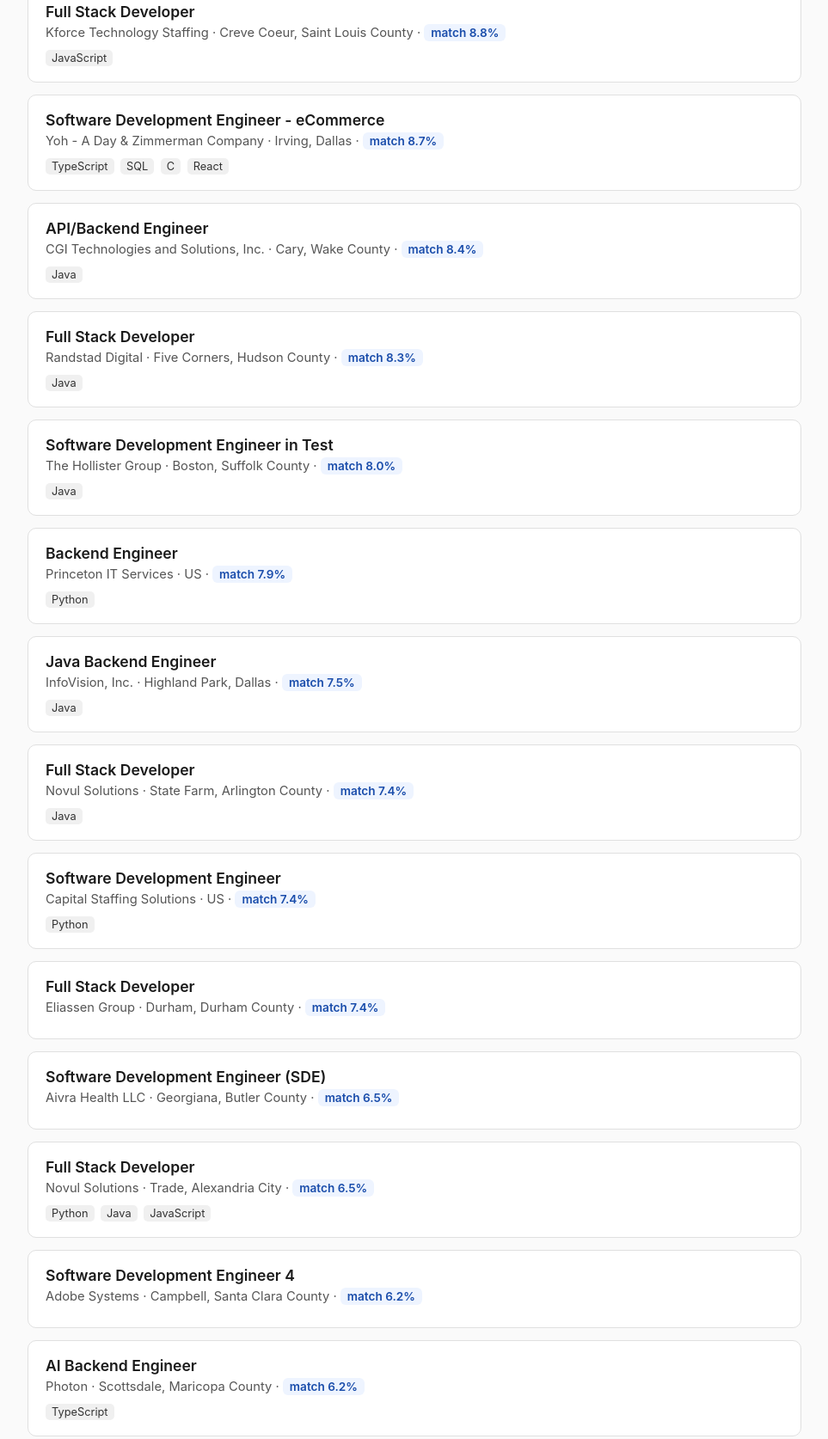
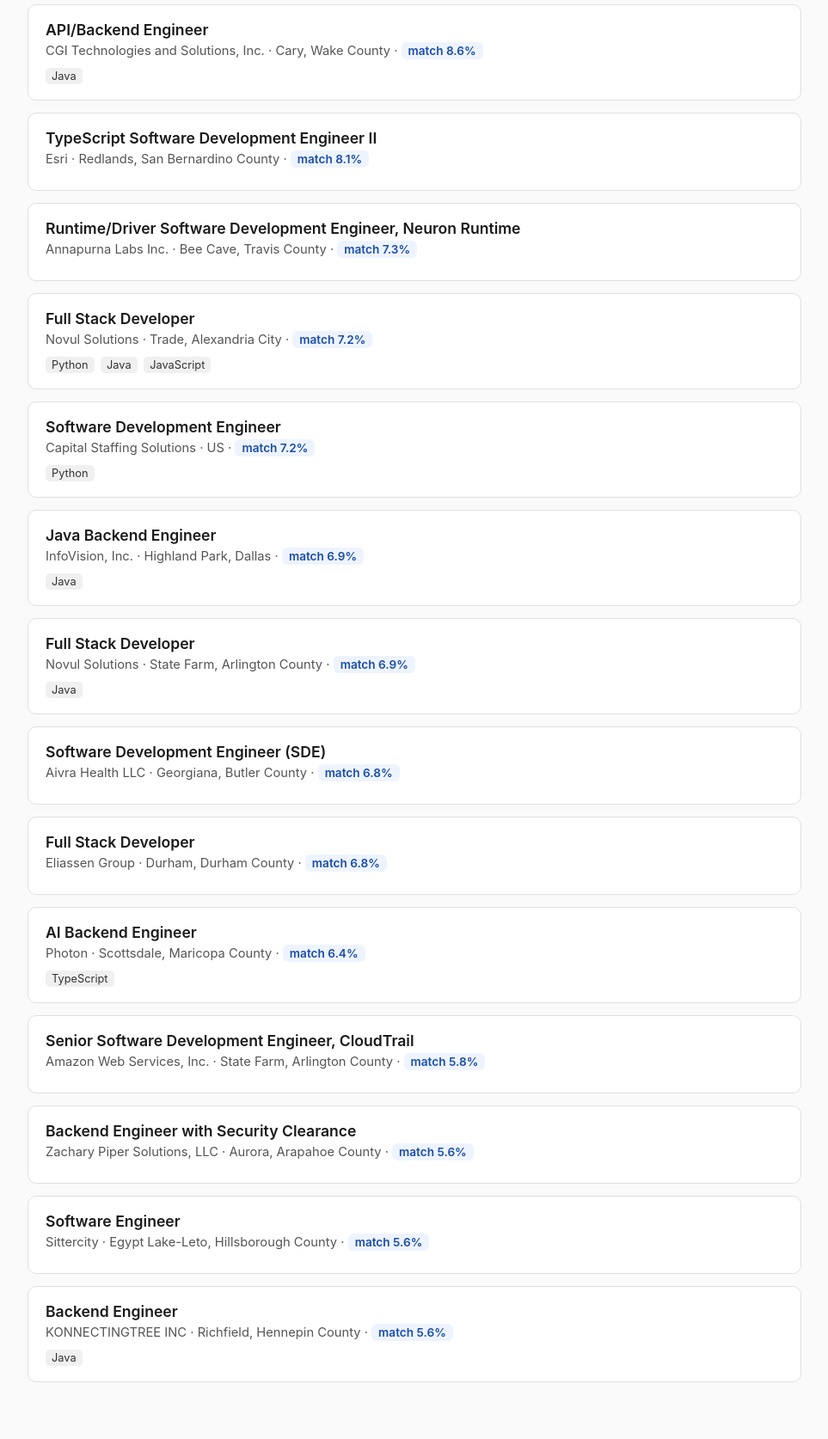
Before and after one commit to philipIsmail/job-matcher, a plain HTML site: page docs/index.html in a window 1280 px wide. Shown: the part 869-2543 px from the top of the page at 86% size, without its empty margins (158-1121 px from the left). After the commit the page ends 2517 px from the top, so only its background shows below. Drawn offline with Linux system fonts and the light colour scheme.

Commit message:
Update daily job matches

```diff
--- a/docs/index.html
+++ b/docs/index.html
@@ -25,14 +25,14 @@
 </head>
 <body>
   <h1>Daily Job Matches</h1>
-  <div class="updated">Last updated: 2026-11-21 18:39 UTC · 20 jobs ranked</div>
+  <div class="updated">Last updated: 2026-11-22 18:59 UTC · 20 jobs ranked</div>
 
 
 
     <div class="job">
-      <div class="job-title"><a href="https://www.adzuna.com/land/ad/5970449937?se=GNrB7Nrl8RGK1Jozpv_WtA&utm_medium=api&utm_source=84fd4a8d&v=95C72A89E2C11DF9C3A88D6E769C33A5A5CCA6DC" target="_blank">Backend Engineer</a></div>
+      <div class="job-title"><a href="https://www.adzuna.com/land/ad/5970449937?se=7AtV4abm8RGOiPGHRQ0qgg&utm_medium=api&utm_source=84fd4a8d&v=95C72A89E2C11DF9C3A88D6E769C33A5A5CCA6DC" target="_blank">Backend Engineer</a></div>
       <div class="job-meta">LanceSoft Inc. &middot; US
-        &middot; <span class="score">match 14.2%</span>
+        &middot; <span class="score">match 13.1%</span>
       </div>
 
       <div class="skills">
@@ -46,9 +46,9 @@
     </div>
 
     <div class="job">
-      <div class="job-title"><a href="https://www.adzuna.com/land/ad/5814187240?se=GNrB7Nrl8RGK1Jozpv_WtA&utm_medium=api&utm_source=84fd4a8d&v=B8CA06CE8DC19DD6E4B54C3450FA5D1CDCCC4E3E" target="_blank">AWS Backend Engineer</a></div>
+      <div class="job-title"><a href="https://www.adzuna.com/land/ad/5814187240?se=7AtV4abm8RGOiPGHRQ0qgg&utm_medium=api&utm_source=84fd4a8d&v=B8CA06CE8DC19DD6E4B54C3450FA5D1CDCCC4E3E" target="_blank">AWS Backend Engineer</a></div>
       <div class="job-meta">Princeton IT Services &middot; Frazer, Chester County
-        &middot; <span class="score">match 13.6%</span>
+        &middot; <span class="score">match 12.6%</span>
       </div>
 
       <div class="skills">
@@ -60,9 +60,23 @@
     </div>
 
     <div class="job">
-      <div class="job-title"><a href="https://www.adzuna.com/land/ad/5973891732?se=1LB96drl8RGdm5BXXxOwpQ&utm_medium=api&utm_source=84fd4a8d&v=B9C9206A885550BEA0F70F7254BC9FF1FB2EBC39" target="_blank">Software Engineer - Java/AWS</a></div>
-      <div class="job-meta">TechTriad &middot; Charlotte, Mecklenburg County
-        &middot; <span class="score">match 12.3%</span>
+      <div class="job-title"><a href="https://www.adzuna.com/land/ad/5970028683?se=DHVk36bm8RGxz9-eUdfqSQ&utm_medium=api&utm_source=84fd4a8d&v=356194AF7DD3C99778644B3D9C5E4EAF72CAF180" target="_blank">Software Development Engineer, Payments And Fraud Prevention</a></div>
+      <div class="job-meta">Amazon Web Services, Inc. &middot; Times Square, King County
+        &middot; <span class="score">match 10.8%</span>
+      </div>
+
+      <div class="skills">
+
+        <span class="skill-tag">SQL</span>
+
+      </div>
+
+    </div>
+
+    <div class="job">
+      <div class="job-title"><a href="https://www.adzuna.com/land/ad/5969438251?se=7AtV4abm8RGOiPGHRQ0qgg&utm_medium=api&utm_source=84fd4a8d&v=BD5D7C04F06E54F1C4D17C053BC498D6FBFC98F5" target="_blank">Backend Engineer</a></div>
+      <div class="job-meta">Marlabs LLC &middot; Highland Park, Dallas
+        &middot; <span class="score">match 10.0%</span>
       </div>
 
       <div class="skills">
@@ -74,9 +88,23 @@
     </div>
 
     <div class="job">
-      <div class="job-title"><a href="https://www.adzuna.com/land/ad/5930488051?se=GNrB7Nrl8RGK1Jozpv_WtA&utm_medium=api&utm_source=84fd4a8d&v=8AD53A34E82E4306562B60747154B25AA53212C7" target="_blank">AI Backend Engineer</a></div>
-      <div class="job-meta">Insight Global &middot; Newark, Essex County
-        &middot; <span class="score">match 10.5%</span>
+      <div class="job-title"><a href="https://www.adzuna.com/land/ad/5927964565?se=Eqdd4Kbm8RGOiPGHRQ0qgg&utm_medium=api&utm_source=84fd4a8d&v=F49205D0C9CB03D62B92F43F60A8BB754B7A24C0" target="_blank">Full Stack Developer</a></div>
+      <div class="job-meta">Kforce Technology Staffing &middot; Creve Coeur, Saint Louis County
+        &middot; <span class="score">match 9.1%</span>
+      </div>
+
+      <div class="skills">
+
+        <span class="skill-tag">JavaScript</span>
+
+      </div>
+
+    </div>
+
+    <div class="job">
+      <div class="job-title"><a href="https://www.adzuna.com/land/ad/5814218771?se=7AtV4abm8RGOiPGHRQ0qgg&utm_medium=api&utm_source=84fd4a8d&v=E91B3A74F87449BB608350F88FF03F643F84C416" target="_blank">Backend Engineer</a></div>
+      <div class="job-meta">Princeton IT Services &middot; US
+        &middot; <span class="score">match 8.6%</span>
       </div>
 
       <div class="skills">
@@ -88,9 +116,9 @@
     </div>
 
     <div class="job">
-      <div class="job-title"><a href="https://www.adzuna.com/land/ad/5969438251?se=GNrB7Nrl8RGK1Jozpv_WtA&utm_medium=api&utm_source=84fd4a8d&v=BD5D7C04F06E54F1C4D17C053BC498D6FBFC98F5" target="_blank">Backend Engineer</a></div>
-      <div class="job-meta">Marlabs LLC &middot; Highland Park, Dallas
-        &middot; <span class="score">match 9.9%</span>
+      <div class="job-title"><a href="https://www.adzuna.com/land/ad/5954381903?se=7AtV4abm8RGOiPGHRQ0qgg&utm_medium=api&utm_source=84fd4a8d&v=D922CD9304F72BCB38E530DFC28B2348B5B2712F" target="_blank">API/Backend Engineer</a></div>
+      <div class="job-meta">CGI Technologies and Solutions, Inc. &middot; Cary, Wake County
+        &middot; <span class="score">match 8.6%</span>
       </div>
 
       <div class="skills">
@@ -102,165 +130,25 @@
     </div>
 
     <div class="job">
-      <div class="job-title"><a href="https://www.adzuna.com/land/ad/5948636230?se=Dh636trl8RGpRcleSqCILA&utm_medium=api&utm_source=84fd4a8d&v=4556A53A821A257671522504C160A331535F3EEB" target="_blank">TypeScript Software Development Engineer II</a></div>
+      <div class="job-title"><a href="https://www.adzuna.com/land/ad/5948636230?se=DHVk36bm8RGxz9-eUdfqSQ&utm_medium=api&utm_source=84fd4a8d&v=4556A53A821A257671522504C160A331535F3EEB" target="_blank">TypeScript Software Development Engineer II</a></div>
       <div class="job-meta">Esri &middot; Redlands, San Bernardino County
-        &middot; <span class="score">match 9.0%</span>
+        &middot; <span class="score">match 8.1%</span>
       </div>
 
     </div>
 
     <div class="job">
-      <div class="job-title"><a href="https://www.adzuna.com/land/ad/5927964565?se=qi-969rl8RGdm5BXXxOwpQ&utm_medium=api&utm_source=84fd4a8d&v=F49205D0C9CB03D62B92F43F60A8BB754B7A24C0" target="_blank">Full Stack Developer</a></div>
-      <div class="job-meta">Kforce Technology Staffing &middot; Creve Coeur, Saint Louis County
-        &middot; <span class="score">match 8.8%</span>
-      </div>
-
-      <div class="skills">
-
-        <span class="skill-tag">JavaScript</span>
-
+      <div class="job-title"><a href="https://www.adzuna.com/land/ad/5944402838?se=DHVk36bm8RGxz9-eUdfqSQ&utm_medium=api&utm_source=84fd4a8d&v=BDCC9DA6154D535E42570D484642E47D80682081" target="_blank">Runtime/Driver Software Development Engineer, Neuron Runtime</a></div>
+      <div class="job-meta">Annapurna Labs  Inc. &middot; Bee Cave, Travis County
+        &middot; <span class="score">match 7.3%</span>
       </div>
 
     </div>
 
     <div class="job">
-      <div class="job-title"><a href="https://www.adzuna.com/land/ad/5970580354?se=Dh636trl8RGpRcleSqCILA&utm_medium=api&utm_source=84fd4a8d&v=67B162D1AE67813B949FE30FE57E5FCE0EEC627F" target="_blank">Software Development Engineer - eCommerce</a></div>
-      <div class="job-meta">Yoh - A Day & Zimmerman Company &middot; Irving, Dallas
-        &middot; <span class="score">match 8.7%</span>
-      </div>
-
-      <div class="skills">
-
-        <span class="skill-tag">TypeScript</span>
-
-        <span class="skill-tag">SQL</span>
-
-        <span class="skill-tag">C</span>
-
-        <span class="skill-tag">React</span>
-
-      </div>
-
-    </div>
-
-    <div class="job">
-      <div class="job-title"><a href="https://www.adzuna.com/land/ad/5954381903?se=GNrB7Nrl8RGK1Jozpv_WtA&utm_medium=api&utm_source=84fd4a8d&v=D922CD9304F72BCB38E530DFC28B2348B5B2712F" target="_blank">API/Backend Engineer</a></div>
-      <div class="job-meta">CGI Technologies and Solutions, Inc. &middot; Cary, Wake County
-        &middot; <span class="score">match 8.4%</span>
-      </div>
-
-      <div class="skills">
-
-        <span class="skill-tag">Java</span>
-
-      </div>
-
-    </div>
-
-    <div class="job">
-      <div class="job-title"><a href="https://www.adzuna.com/land/ad/5943738159?se=qi-969rl8RGdm5BXXxOwpQ&utm_medium=api&utm_source=84fd4a8d&v=299E40E4506FA617E989AE9CCB9D8C5E3F8CD763" target="_blank">Full Stack Developer</a></div>
-      <div class="job-meta">Randstad Digital &middot; Five Corners, Hudson County
-        &middot; <span class="score">match 8.3%</span>
-      </div>
-
-      <div class="skills">
-
-        <span class="skill-tag">Java</span>
-
-      </div>
-
-    </div>
-
-    <div class="job">
-      <div class="job-title"><a href="https://www.adzuna.com/land/ad/5974036461?se=Dh636trl8RGpRcleSqCILA&utm_medium=api&utm_source=84fd4a8d&v=3813D1CE56C2F35F1B2630DAA1F38CDDA8613A53" target="_blank">Software Development Engineer in Test</a></div>
-      <div class="job-meta">The Hollister Group &middot; Boston, Suffolk County
-        &middot; <span class="score">match 8.0%</span>
-      </div>
-
-      <div class="skills">
-
-        <span class="skill-tag">Java</span>
-
-      </div>
-
-    </div>
-
-    <div class="job">
-      <div class="job-title"><a href="https://www.adzuna.com/land/ad/5814218771?se=GNrB7Nrl8RGK1Jozpv_WtA&utm_medium=api&utm_source=84fd4a8d&v=E91B3A74F87449BB608350F88FF03F643F84C416" target="_blank">Backend Engineer</a></div>
-      <div class="job-meta">Princeton IT Services &middot; US
-        &middot; <span class="score">match 7.9%</span>
-      </div>
-
-      <div class="skills">
-
-        <span class="skill-tag">Python</span>
-
-      </div>
-
-    </div>
-
-    <div class="job">
-      <div class="job-title"><a href="https://www.adzuna.com/land/ad/5945987453?se=GNrB7Nrl8RGK1Jozpv_WtA&utm_medium=api&utm_source=84fd4a8d&v=5A72CC6330F3311389CEF3CF2BBBBC9896E4CA53" target="_blank">Java Backend Engineer</a></div>
-      <div class="job-meta">InfoVision, Inc. &middot; Highland Park, Dallas
-        &middot; <span class="score">match 7.5%</span>
-      </div>
-
-      <div class="skills">
-
-        <span class="skill-tag">Java</span>
-
-      </div>
-
-    </div>
-
-    <div class="job">
-      <div class="job-title"><a href="https://www.adzuna.com/land/ad/5958613574?se=qi-969rl8RGdm5BXXxOwpQ&utm_medium=api&utm_source=84fd4a8d&v=7FB4835A653E1B6641CFC4C31C0B721341C84C95" target="_blank">Full Stack Developer</a></div>
-      <div class="job-meta">Novul Solutions &middot; State Farm, Arlington County
-        &middot; <span class="score">match 7.4%</span>
-      </div>
-
-      <div class="skills">
-
-        <span class="skill-tag">Java</span>
-
-      </div>
-
-    </div>
-
-    <div class="job">
-      <div class="job-title"><a href="https://www.adzuna.com/land/ad/5950838137?se=Dh636trl8RGpRcleSqCILA&utm_medium=api&utm_source=84fd4a8d&v=94763DCA3A4A9A1749A4660D75369E6C09AD0E71" target="_blank">Software Development Engineer</a></div>
-      <div class="job-meta">Capital Staffing Solutions &middot; US
-        &middot; <span class="score">match 7.4%</span>
-      </div>
-
-      <div class="skills">
-
-        <span class="skill-tag">Python</span>
-
-      </div>
-
-    </div>
-
-    <div class="job">
-      <div class="job-title"><a href="https://www.adzuna.com/land/ad/5955581201?se=qi-969rl8RGdm5BXXxOwpQ&utm_medium=api&utm_source=84fd4a8d&v=138E78C4181D0D4D526F63E0E03F52BDA0580831" target="_blank">Full Stack Developer</a></div>
-      <div class="job-meta">Eliassen Group &middot; Durham, Durham County
-        &middot; <span class="score">match 7.4%</span>
-      </div>
-
-    </div>
-
-    <div class="job">
-      <div class="job-title"><a href="https://www.adzuna.com/land/ad/5952255999?se=Dh636trl8RGpRcleSqCILA&utm_medium=api&utm_source=84fd4a8d&v=5B7F949932AD15043863B9ACA63BDC5469742948" target="_blank">Software Development Engineer (SDE)</a></div>
-      <div class="job-meta">Aivra Health LLC &middot; Georgiana, Butler County
-        &middot; <span class="score">match 6.5%</span>
-      </div>
-
-    </div>
-
-    <div class="job">
-      <div class="job-title"><a href="https://www.adzuna.com/land/ad/5903176807?se=qi-969rl8RGdm5BXXxOwpQ&utm_medium=api&utm_source=84fd4a8d&v=16743A057560DED467E0CDD79F30E9503D2F3E39" target="_blank">Full Stack Developer</a></div>
+      <div class="job-title"><a href="https://www.adzuna.com/land/ad/5903176807?se=Eqdd4Kbm8RGOiPGHRQ0qgg&utm_medium=api&utm_source=84fd4a8d&v=16743A057560DED467E0CDD79F30E9503D2F3E39" target="_blank">Full Stack Developer</a></div>
       <div class="job-meta">Novul Solutions &middot; Trade, Alexandria City
-        &middot; <span class="score">match 6.5%</span>
+        &middot; <span class="score">match 7.2%</span>
       </div>
 
       <div class="skills">
@@ -276,17 +164,67 @@
     </div>
 
     <div class="job">
-      <div class="job-title"><a href="https://www.adzuna.com/land/ad/5973284376?se=Dh636trl8RGpRcleSqCILA&utm_medium=api&utm_source=84fd4a8d&v=81848F78D70F3C3F43D63DD970792CA5CD9DF38D" target="_blank">Software Development Engineer 4</a></div>
-      <div class="job-meta">Adobe Systems &middot; Campbell, Santa Clara County
-        &middot; <span class="score">match 6.2%</span>
+      <div class="job-title"><a href="https://www.adzuna.com/land/ad/5950838137?se=DHVk36bm8RGxz9-eUdfqSQ&utm_medium=api&utm_source=84fd4a8d&v=94763DCA3A4A9A1749A4660D75369E6C09AD0E71" target="_blank">Software Development Engineer</a></div>
+      <div class="job-meta">Capital Staffing Solutions &middot; US
+        &middot; <span class="score">match 7.2%</span>
+      </div>
+
+      <div class="skills">
+
+        <span class="skill-tag">Python</span>
+
       </div>
 
     </div>
 
     <div class="job">
-      <div class="job-title"><a href="https://www.adzuna.com/land/ad/5972005765?se=GNrB7Nrl8RGK1Jozpv_WtA&utm_medium=api&utm_source=84fd4a8d&v=2640144B96C263C1852EE2E7D9768DA94907B189" target="_blank">AI Backend Engineer</a></div>
+      <div class="job-title"><a href="https://www.adzuna.com/land/ad/5945987453?se=7AtV4abm8RGOiPGHRQ0qgg&utm_medium=api&utm_source=84fd4a8d&v=5A72CC6330F3311389CEF3CF2BBBBC9896E4CA53" target="_blank">Java Backend Engineer</a></div>
+      <div class="job-meta">InfoVision, Inc. &middot; Highland Park, Dallas
+        &middot; <span class="score">match 6.9%</span>
+      </div>
+
+      <div class="skills">
+
+        <span class="skill-tag">Java</span>
+
+      </div>
+
+    </div>
+
+    <div class="job">
+      <div class="job-title"><a href="https://www.adzuna.com/land/ad/5958613574?se=Eqdd4Kbm8RGOiPGHRQ0qgg&utm_medium=api&utm_source=84fd4a8d&v=7FB4835A653E1B6641CFC4C31C0B721341C84C95" target="_blank">Full Stack Developer</a></div>
+      <div class="job-meta">Novul Solutions &middot; State Farm, Arlington County
+        &middot; <span class="score">match 6.9%</span>
+      </div>
+
+      <div class="skills">
+
+        <span class="skill-tag">Java</span>
+
+      </div>
+
+    </div>
+
+    <div class="job">
+      <div class="job-title"><a href="https://www.adzuna.com/land/ad/5952255999?se=DHVk36bm8RGxz9-eUdfqSQ&utm_medium=api&utm_source=84fd4a8d&v=5B7F949932AD15043863B9ACA63BDC5469742948" target="_blank">Software Development Engineer (SDE)</a></div>
+      <div class="job-meta">Aivra Health LLC &middot; Georgiana, Butler County
+        &middot; <span class="score">match 6.8%</span>
+      </div>
+
+    </div>
+
+    <div class="job">
+      <div class="job-title"><a href="https://www.adzuna.com/land/ad/5955581201?se=Eqdd4Kbm8RGOiPGHRQ0qgg&utm_medium=api&utm_source=84fd4a8d&v=138E78C4181D0D4D526F63E0E03F52BDA0580831" target="_blank">Full Stack Developer</a></div>
+      <div class="job-meta">Eliassen Group &middot; Durham, Durham County
+        &middot; <span class="score">match 6.8%</span>
+      </div>
+
+    </div>
+
+    <div class="job">
+      <div class="job-title"><a href="https://www.adzuna.com/land/ad/5972005765?se=7AtV4abm8RGOiPGHRQ0qgg&utm_medium=api&utm_source=84fd4a8d&v=2640144B96C263C1852EE2E7D9768DA94907B189" target="_blank">AI Backend Engineer</a></div>
       <div class="job-meta">Photon &middot; Scottsdale, Maricopa County
-        &middot; <span class="score">match 6.2%</span>
+        &middot; <span class="score">match 6.4%</span>
       </div>
 
       <div class="skills">
@@ -297,6 +235,44 @@
 
     </div>
 
+    <div class="job">
+      <div class="job-title"><a href="https://www.adzuna.com/land/ad/5975306056?se=DHVk36bm8RGxz9-eUdfqSQ&utm_medium=api&utm_source=84fd4a8d&v=C7AAC1DFAA27461B2585820D2FFA4D51E4F4C2CA" target="_blank">Senior Software Development Engineer, CloudTrail</a></div>
+      <div class="job-meta">Amazon Web Services, Inc. &middot; State Farm, Arlington County
+        &middot; <span class="score">match 5.8%</span>
+      </div>
+
+    </div>
+
+    <div class="job">
+      <div class="job-title"><a href="https://www.adzuna.com/land/ad/5740550284?se=7AtV4abm8RGOiPGHRQ0qgg&utm_medium=api&utm_source=84fd4a8d&v=0EE4095650FC7C564679FB53E289826A24661006" target="_blank">Backend Engineer with Security Clearance</a></div>
+      <div class="job-meta">Zachary Piper Solutions, LLC &middot; Aurora, Arapahoe County
+        &middot; <span class="score">match 5.6%</span>
+      </div>
+
+    </div>
+
+    <div class="job">
+      <div class="job-title"><a href="https://www.adzuna.com/land/ad/5947859861?se=8LlL3qbm8RG9lfuCY4h-7g&utm_medium=api&utm_source=84fd4a8d&v=D6B4CF1755C8647AC57F30F88DB87D3A9DFFF10C" target="_blank">Software Engineer</a></div>
+      <div class="job-meta">Sittercity &middot; Egypt Lake-Leto, Hillsborough County
+        &middot; <span class="score">match 5.6%</span>
+      </div>
+
+    </div>
+
+    <div class="job">
+      <div class="job-title"><a href="https://www.adzuna.com/land/ad/5967990755?se=7AtV4abm8RGOiPGHRQ0qgg&utm_medium=api&utm_source=84fd4a8d&v=AFA997C5DC1CEFCD6A054E01770059AD4B9DD2ED" target="_blank">Backend Engineer</a></div>
+      <div class="job-meta">KONNECTINGTREE INC &middot; Richfield, Hennepin County
+        &middot; <span class="score">match 5.6%</span>
+      </div>
+
+      <div class="skills">
+
+        <span class="skill-tag">Java</span>
+
+      </div>
+
+    </div>
+
 
 </body>
 </html>
```
